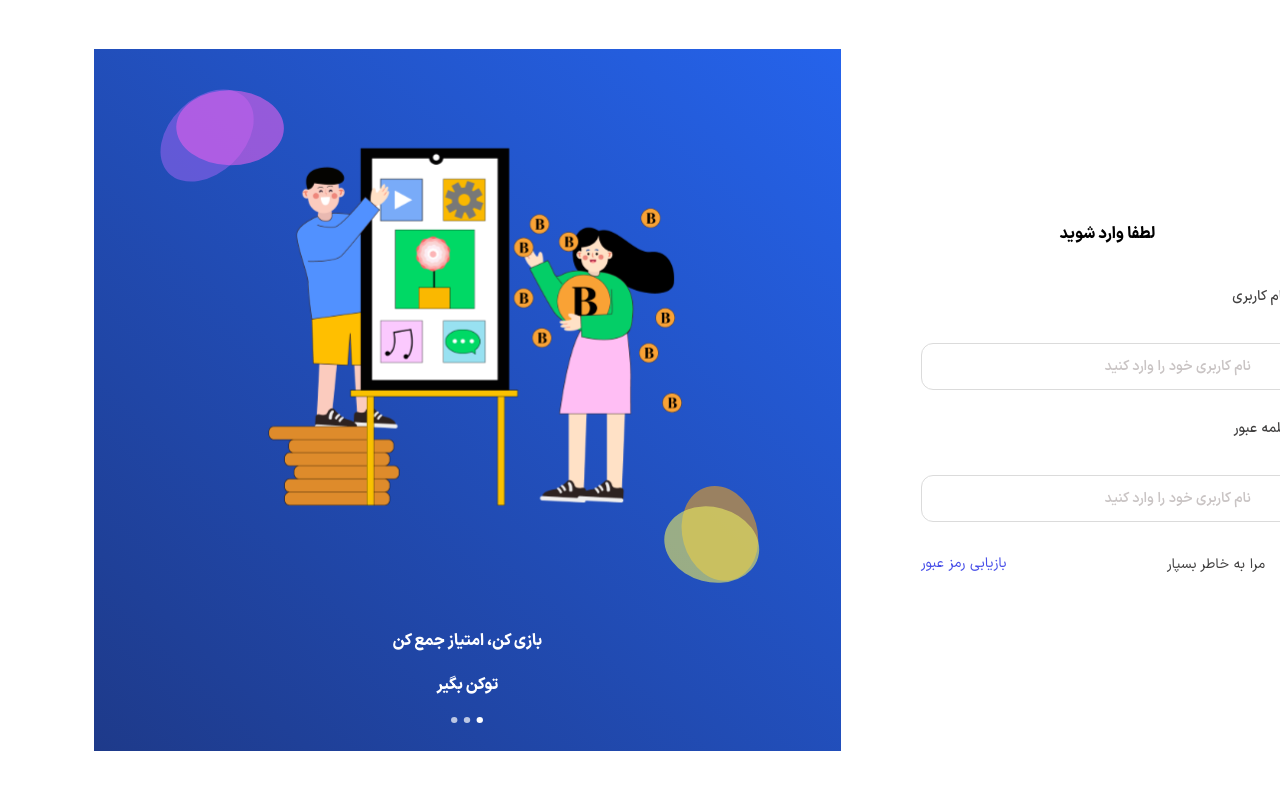
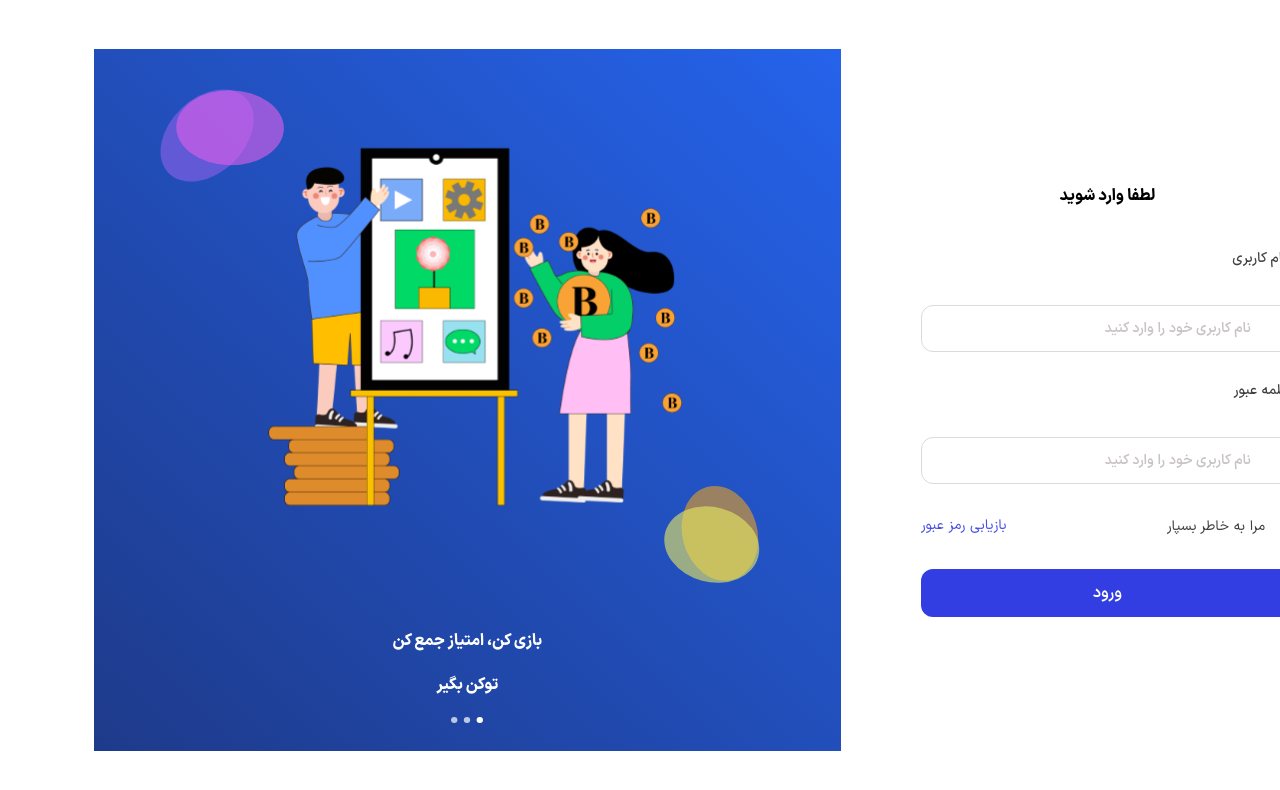
Before and after one commit to alirezahoseini/login-form-reactjs, a React (Vite) app: page / in a window 1280 px wide. Shown: the top 790 px of the page. Built offline with nearby package versions, Linux system fonts and the light colour scheme; some icons are missing.

Commit message:
Created submit button

```diff
--- a/src/components/SubmitButton/SubmitButton.jsx
+++ b/src/components/SubmitButton/SubmitButton.jsx
@@ -2,7 +2,7 @@
 // eslint-disable-next-line react/prop-types
 export default function SubmitButton({title = 'ورود'}) {
   return (
-    <button type="submit" className="bg-color-[#323EE2] p-3 rounded-xl w-full">
+    <button type="submit" className="bg-[#323EE2] text-white font-semibold p-3 rounded-xl w-full mt-7 hover:bg-[#111cbb]">
         {title}
     </button>
   )
--- a/src/components/loginForm/LoginForm.jsx
+++ b/src/components/loginForm/LoginForm.jsx
@@ -6,6 +6,7 @@ import { Link } from 'react-router-dom'
 import PasswordInput from '../PasswordInput/PasswordInput'
 import NormalInput from '../NormalInput/NormalInput'
 import RememberCheckbox from "../../components/RememberCheckbox/RememberCheckbox"
+import SubmitButton from '../SubmitButton/SubmitButton'
 
 export default function LoginForm() {
 
@@ -28,6 +29,7 @@ export default function LoginForm() {
             <RememberCheckbox />
             <Link to='#' className='text-sm text-[#484FE8]'>بازیابی رمز عبور</Link>
           </div>
+          <SubmitButton title='ورود' />
         </Form>
       </Formik>
       <form>
```
Also changed, not shown: src/assets/images/google-logo.svg (added).
